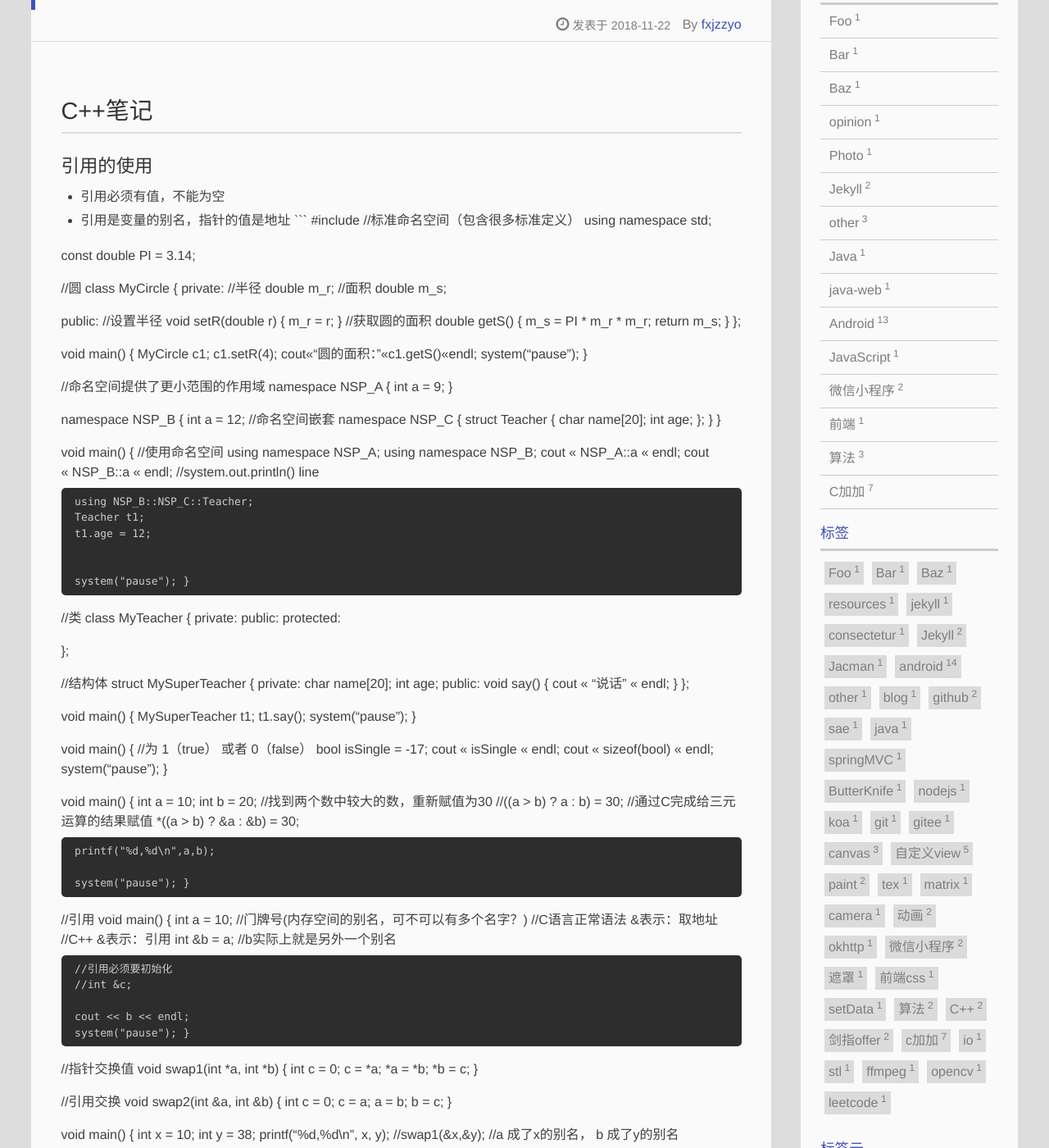
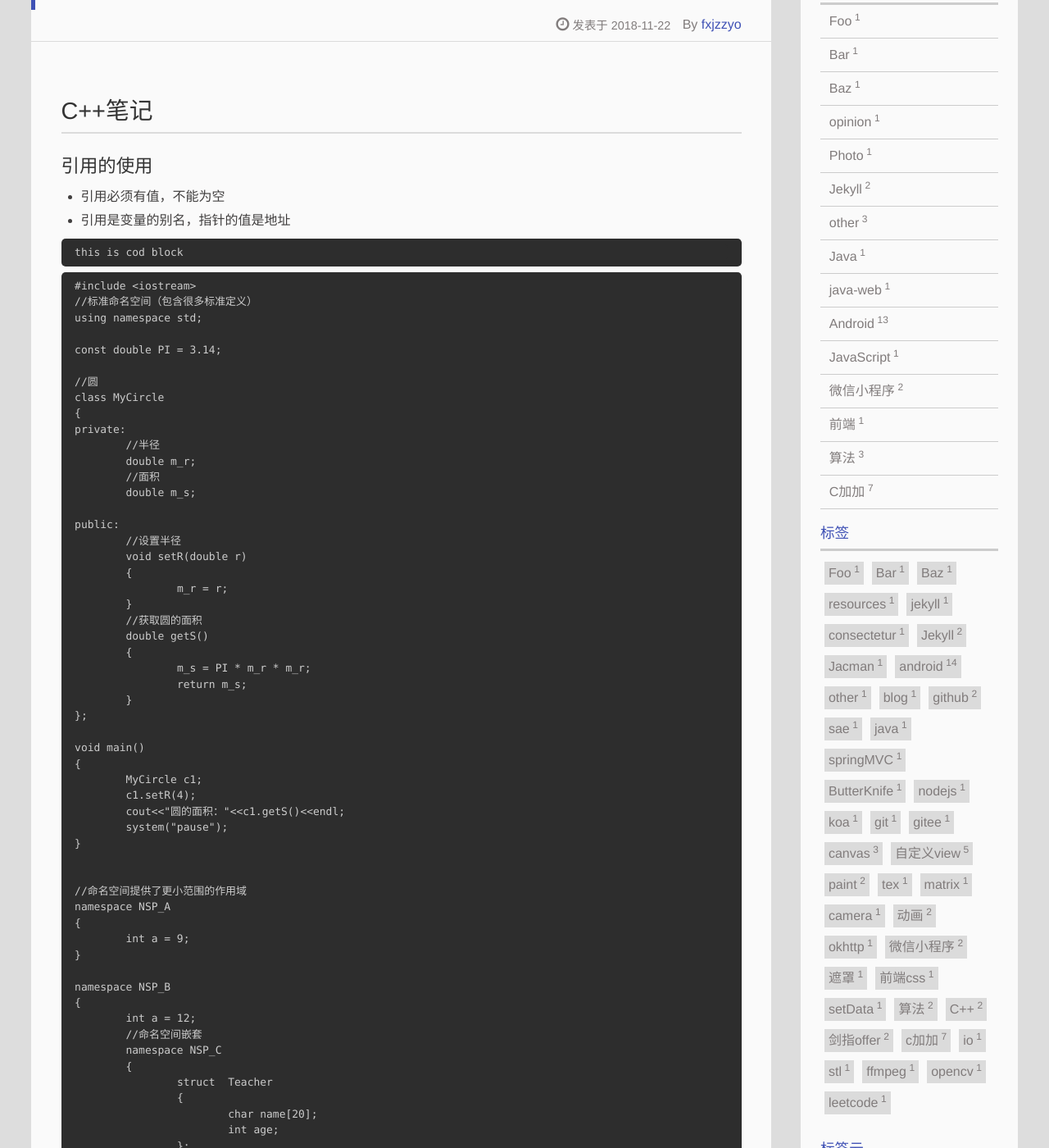
Before and after one commit to fxjzzyo/fxjzzyo.github.io, a Jekyll site: the page built from _posts/2018-11-22-C++笔记1引用.md, in a window 1280 px wide and 1400 px high, scrolled down 292 px. Shown: the whole window at 82% size. Built offline with Jekyll 4.4.1, drawn with Linux system fonts in a browser that asks for light colours; a script that is not in the unit is left out; comment, search, counter and statistics services are not loaded; some of the changed text lies outside the part shown.

Commit message:
Update 2018-11-22-C++笔记1引用.md

````diff
--- a/_posts/2018-11-22-C++笔记1引用.md
+++ b/_posts/2018-11-22-C++笔记1引用.md
@@ -11,6 +11,12 @@ description: 本文章将介绍C++中的引用。
 
 - 引用必须有值，不能为空
 - 引用是变量的别名，指针的值是地址
+
+
+```
+this is cod block
+```
+
 ```
 #include <iostream>
 //标准命名空间（包含很多标准定义）
````
